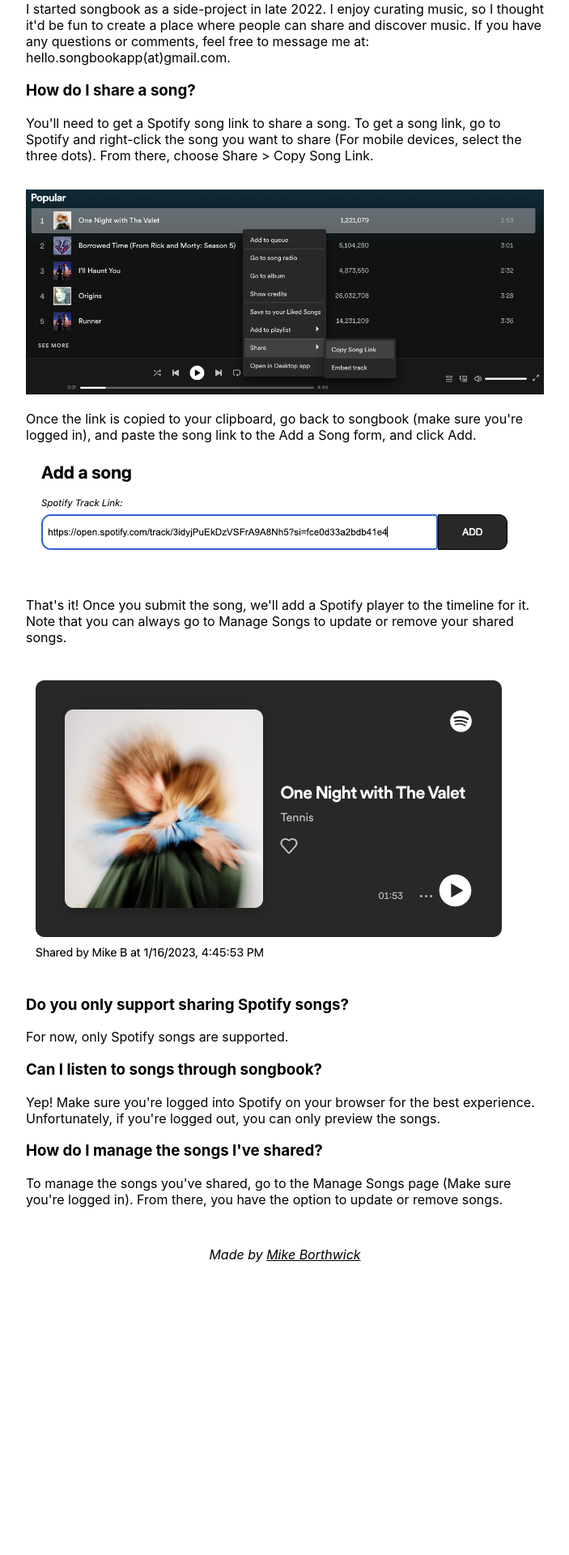
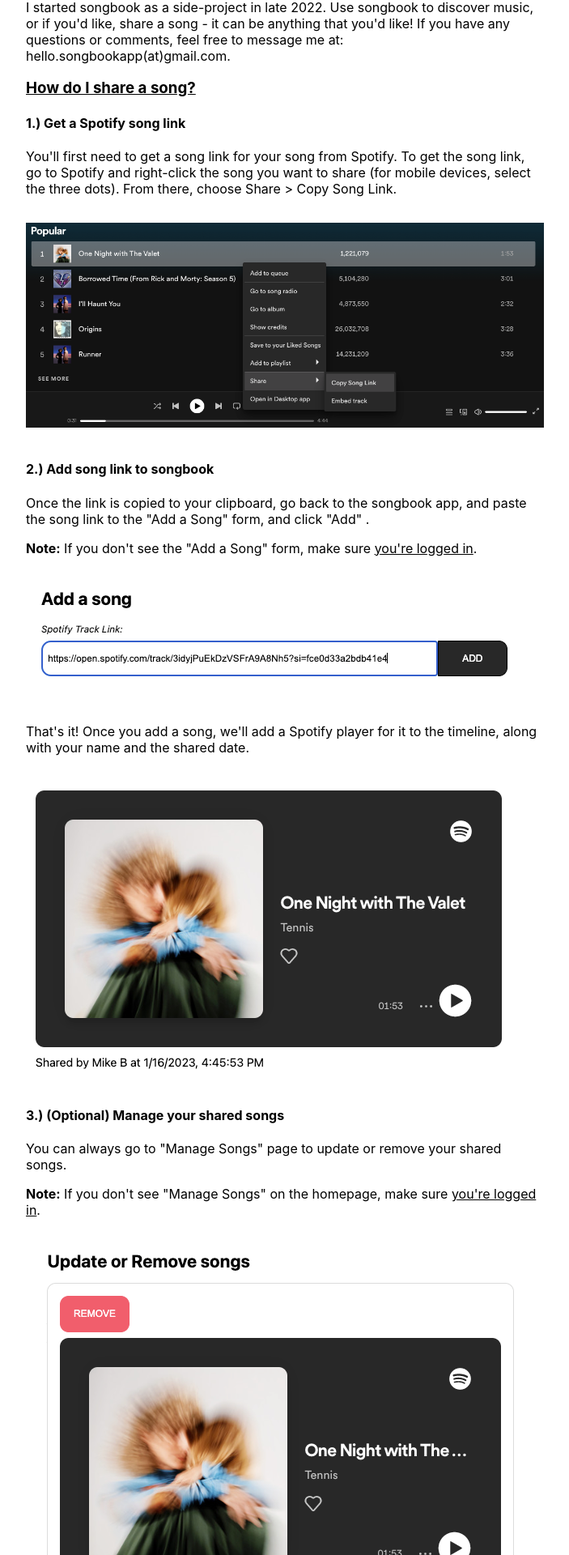
Before and after one commit to mhborthwick/songbook, a Next.js app in the folder frontend/: page /about in a window 1280 px wide. Shown: the part 176-2096 px from the top of the page at 81% size, without its empty margins (288-991 px from the left). Before the commit the page ends 1751 px from the top, so only its background shows below. Built offline with nearby package versions, Linux system fonts and the light colour scheme; no server answers.

Commit message:
chore: update about page

```diff
--- a/frontend/pages/about.tsx
+++ b/frontend/pages/about.tsx
@@ -9,11 +9,14 @@
 import img1 from "./../public/example1.png";
 import img2 from "./../public/example2.png";
 import img3 from "./../public/example3.png";
+import img4 from "./../public/example4.png";
 
 function getQAndA({ question, answer }: QAndA) {
   return (
     <>
-      <h3>{question}</h3>
+      <h3 style={{ textDecoration: "underline", marginBottom: 0 }}>
+        {question}
+      </h3>
       {answer}
     </>
   );
@@ -25,10 +28,10 @@
       question: "What is songbook?",
       answer: (
         <p className={aboutStyles.answer}>
-          I started songbook as a side-project in late 2022. I enjoy curating
-          music, so I thought it'd be fun to create a place where people can
-          share and discover music. If you have any questions or comments, feel
-          free to message me at: hello.songbookapp(at)gmail.com.
+          I started songbook as a side-project in late 2022. Use songbook to
+          discover music, or if you'd like, share a song - it can be anything
+          that you'd like! If you have any questions or comments, feel free to
+          message me at: hello.songbookapp(at)gmail.com.
         </p>
       ),
     },
@@ -36,11 +39,12 @@
       question: "How do I share a song?",
       answer: (
         <>
+          <h4>1.{")"} Get a Spotify song link</h4>
           <p className={aboutStyles.answer}>
-            You'll need to get a Spotify song link to share a song. To get a
-            song link, go to Spotify and right-click the song you want to share
-            (For mobile devices, select the three dots). From there, choose
-            Share {">"} Copy Song Link.
+            You'll first need to get a song link for your song from Spotify. To
+            get the song link, go to Spotify and right-click the song you want
+            to share (for mobile devices, select the three dots). From there,
+            choose Share {">"} Copy Song Link.
           </p>
           <Image
             src={img1}
@@ -50,10 +54,21 @@
               height: "auto",
               margin: "1rem 0 1rem",
             }}
+            priority={true}
           />
-          Once the link is copied to your clipboard, go back to songbook (make
-          sure you're logged in), and paste the song link to the Add a Song
-          form, and click Add.
+          <h4>2.{")"} Add song link to songbook</h4>
+          <p className={aboutStyles.answer}>
+            Once the link is copied to your clipboard, go back to the songbook
+            app, and paste the song link to the "Add a Song" form, and click
+            "Add" .
+          </p>
+          <p className={aboutStyles.answer}>
+            <b>Note:</b> If you don't see the "Add a Song" form, make sure{" "}
+            <Link href="/auth/login" style={{ textDecoration: "underline" }}>
+              you're logged in
+            </Link>
+            .
+          </p>
           <Image
             src={img2}
             alt="Example to show how to add a song"
@@ -63,14 +78,35 @@
               margin: "1rem 0 1rem",
             }}
           />
-          <p>
-            That's it! Once you submit the song, we'll add a Spotify player to
-            the timeline for it. Note that you can always go to Manage Songs to
-            update or remove your shared songs.
+          <p className={aboutStyles.answer}>
+            That's it! Once you add a song, we'll add a Spotify player for it to
+            the timeline, along with your name and the shared date.
           </p>
           <Image
             src={img3}
             alt="Example to show how to add a song"
+            style={{
+              maxWidth: "100%",
+              height: "auto",
+              margin: "1rem 0 1rem",
+            }}
+          />
+          <h4>3.{")"} (Optional) Manage your shared songs</h4>
+          <p className={aboutStyles.answer}>
+            You can always go to "Manage Songs" page to update or remove your
+            shared songs.
+          </p>
+          <p className={aboutStyles.answer}>
+            <b>Note:</b> If you don't see "Manage Songs" on the homepage, make
+            sure{" "}
+            <Link href="/auth/login" style={{ textDecoration: "underline" }}>
+              you're logged in
+            </Link>
+            .
+          </p>
+          <Image
+            src={img4}
+            alt="Example to show how to Update or Remove songs"
             style={{
               maxWidth: "100%",
               height: "auto",
@@ -82,25 +118,32 @@
     },
     {
       question: "Do you only support sharing Spotify songs?",
-      answer: <p>For now, only Spotify songs are supported.</p>,
+      answer: (
+        <p className={aboutStyles.answer}>
+          For now, only Spotify songs are supported.
+        </p>
+      ),
     },
     {
       question: "Can I listen to songs through songbook?",
       answer: (
-        <p>
+        <p className={aboutStyles.answer}>
           Yep! Make sure you're logged into Spotify on your browser for the best
           experience. Unfortunately, if you're logged out, you can only preview
-          the songs.
+          songs.
         </p>
       ),
     },
     {
       question: "How do I manage the songs I've shared?",
       answer: (
-        <p>
-          To manage the songs you've shared, go to the Manage Songs page (Make
-          sure you're logged in). From there, you have the option to update or
-          remove songs.
+        <p className={aboutStyles.answer}>
+          To manage the songs you've shared, go to the Manage Songs page (make
+          sure{" "}
+          <Link href="/auth/login" style={{ textDecoration: "underline" }}>
+            you're logged in
+          </Link>
+          ). From there, you have the option to update or remove songs.
         </p>
       ),
     },
```
Also changed, not shown: frontend/public/example4.png (added).
